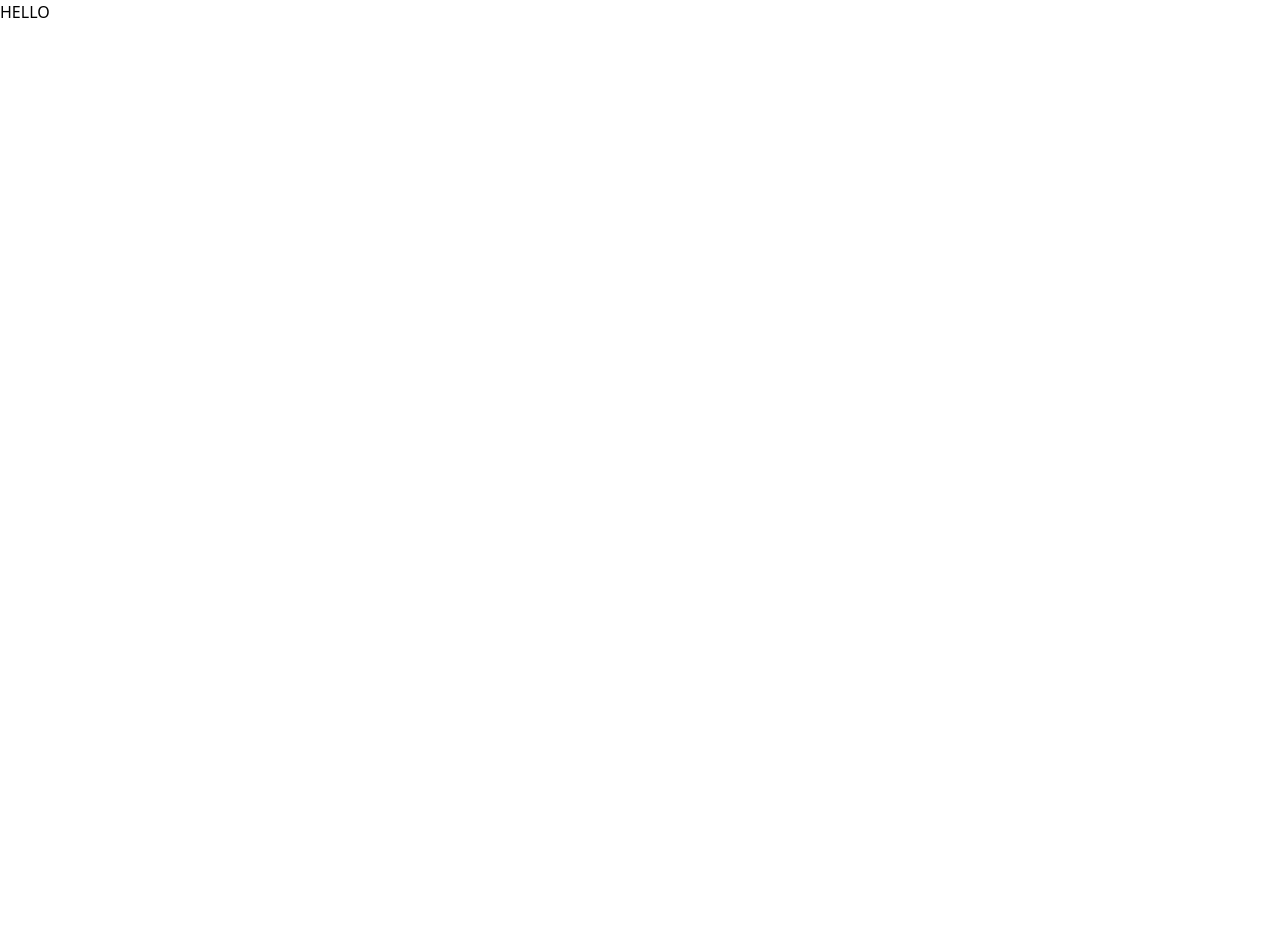
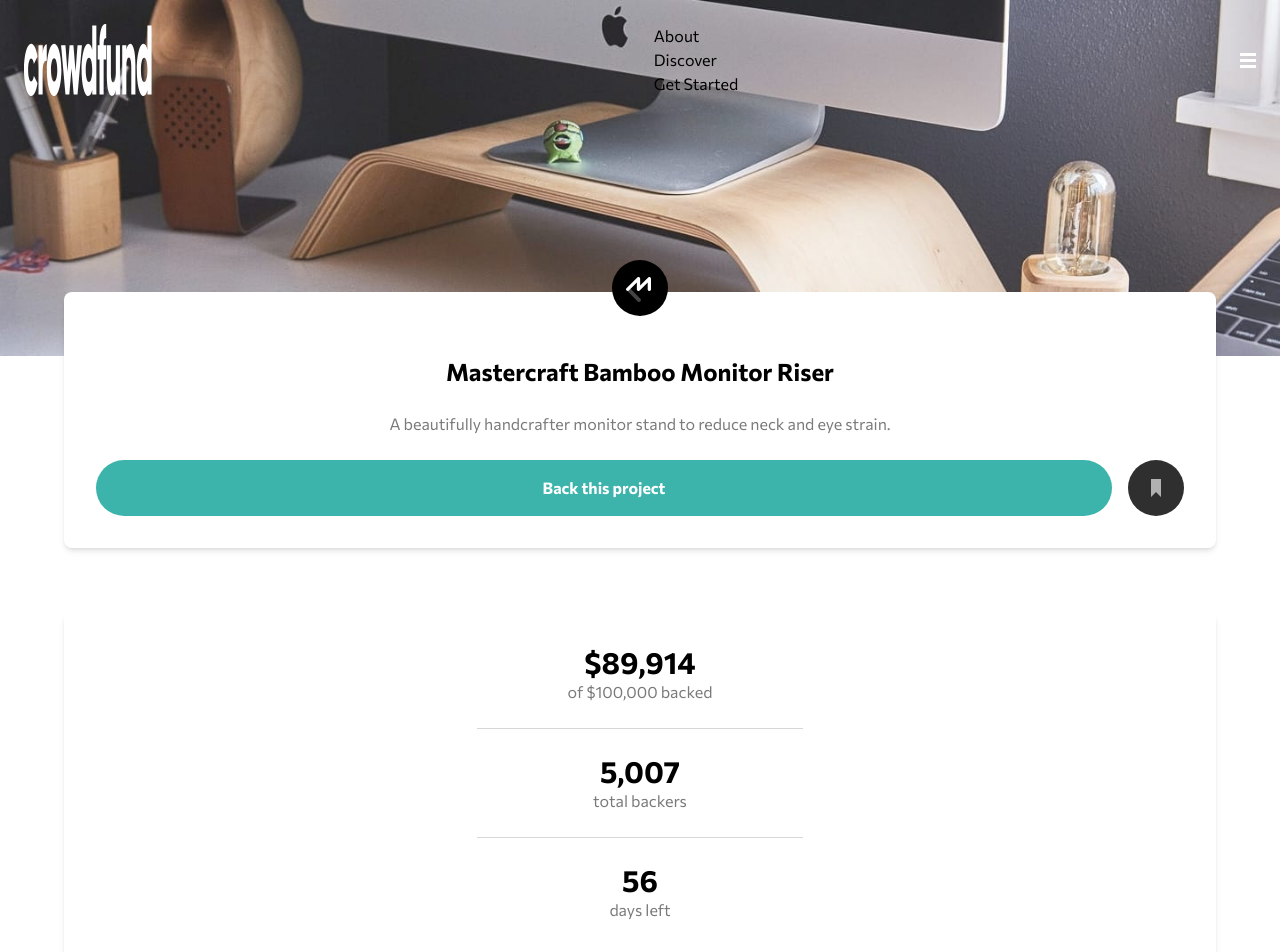
Before and after one commit to dev-paulL/crowdfunding-product-page, a React (Vite) app: page / in a window 1280 px wide. Shown: the top 952 px of the page. Before the commit the page ends 800 px from the top, so only its background shows below. Built offline with nearby package versions, Linux system fonts and the light colour scheme.

Commit message:
added header, hero, mastercraft section and projectstats section

```diff
--- a/src/App.tsx
+++ b/src/App.tsx
@@ -1,9 +1,17 @@
+import Header from "./components/Header";
+import Hero from "./components/Hero";
+import MasterCraftSection from "./components/MasterCraftSection";
+import ProjectStatsSection from "./components/ProjectStatsSection";
+
 function App() {
   return (
     <>
-      <div>
-        <h1>HELLO</h1>
-      </div>
+      <Header />
+      <main>
+        <Hero />
+        <MasterCraftSection />
+        <ProjectStatsSection />
+      </main>
     </>
   );
 }
--- /dev/null
+++ b/src/components/Header.tsx
@@ -0,0 +1,30 @@
+import React from "react";
+import logo from "../assets/logo.svg";
+import hamburger from "../assets/icon-hamburger.svg";
+export default function Header() {
+  const headerLinks = ["About", "Discover", "Get Started"];
+  return (
+    <header className="bg-transparent absolute w-full p-6">
+        <div className="w-full max-w-headerWidth mx-auto flex justify-between">
+      <img src={logo} alt="Crowdfund" />
+
+      {/* Desktop Nav */}
+      <nav className="hidden lg:flex">
+        <ul>
+          {headerLinks.map((hl) => {
+            return (
+              <li key={hl}>
+                <a href="#">{hl}</a>
+              </li>
+            );
+          })}
+        </ul>
+      </nav>
+      {/* Mobile Hamburger */}
+      <button aria-label="Open Mobile Menu" aria-expanded="false">
+            <img src={hamburger} alt="" />
+        </button>
+      </div>
+    </header>
+  );
+}
--- /dev/null
+++ b/src/components/Hero.tsx
@@ -0,0 +1,14 @@
+import React from 'react'
+import mobileHero from '../assets/image-hero-mobile.jpg';
+
+import desktopHero from '../assets/image-hero-desktop.jpg';
+export default function Hero() {
+  return (
+    <div>
+        <picture>
+            <source srcSet={desktopHero} media='(min-width:63.8rem)'/>
+            <img src={mobileHero} alt="" className='w-full object-cover' />
+        </picture>
+    </div>
+  )
+}
--- /dev/null
+++ b/src/components/MasterCraftSection.tsx
@@ -0,0 +1,22 @@
+import React from "react";
+import mastercraftLogo from "../assets/logo-mastercraft.svg";
+import bookmarkIcon from "../assets/icon-bookmark.svg";
+
+export default function MasterCraftSection() {
+  return (
+    <section className="section -translate-y-16 relative">
+      <img src={mastercraftLogo} alt="" className="absolute -top-8" />
+      <h1 className="font-bold text-2xl mt-8 w-[80%]">Mastercraft Bamboo Monitor Riser</h1>
+      <p className="text-darkGray">
+        A beautifully handcrafter monitor stand to reduce neck and eye strain.
+      </p>
+      <div className="flex justify-between w-full gap-4">
+        <button className="bg-moderateCyan rounded-full text-white font-bold p-4 flex-1">Back this project</button>
+
+        <button aria-label="Bookmark this project">
+          <img src={bookmarkIcon} alt="" />
+        </button>
+      </div>
+    </section>
+  );
+}
--- /dev/null
+++ b/src/components/ProjectStatsSection.tsx
@@ -0,0 +1,24 @@
+import React from "react";
+
+export default function ProjectStatsSection() {
+  return (
+    <article className="section">
+      <h2 className="text-darkGray text-center">
+        <strong className="text-black font-bold text-3xl block">$89,914</strong>{" "}
+        of $100,000 backed
+      </h2>
+      <hr className="w-[30%] border-t border-darkGray opacity-30"/>
+      <h2 className="text-darkGray text-center">
+        <strong className="text-black font-bold text-3xl block">5,007</strong>{" "}
+        total backers
+      </h2>
+      <hr className="w-[30%] border-t border-darkGray opacity-30"/>
+      <h2 className="text-darkGray text-center">
+        <strong className="text-black font-bold text-3xl block">56</strong> days
+        left
+      </h2>
+
+      <div className="mt-4 w-full h-4 rounded-full bg-darkGray bg-opacity-25 overflow-hidden"><div className="w-[70%] bg-moderateCyan h-full rounded-full"></div></div>
+    </article>
+  );
+}
--- a/src/index.css
+++ b/src/index.css
@@ -1,5 +1,13 @@
+@import url("https://fonts.googleapis.com/css2?family=Commissioner:wght@100..900&display=swap");
+
 @tailwind base;
 @tailwind components;
 @tailwind utilities;
 
-@import url("https://fonts.googleapis.com/css2?family=Commissioner:wght@100..900&display=swap");
+body {
+  @apply font-body;
+}
+
+.section {
+  @apply w-[90%] gap-6 shadow-md rounded-lg mx-auto bg-white p-8  flex flex-col items-center justify-center text-center;
+}
--- a/tailwind.config.js
+++ b/tailwind.config.js
@@ -14,6 +14,12 @@ export default {
         medium: "500",
         bold: "700",
       },
+      maxWidth: {
+        headerWidth: "81rem",
+      },
+      fontFamily: {
+        body: "Commissioner",
+      },
     },
   },
   plugins: [],
```
Also changed, not shown: src/data.ts (+7 -0 lines).
